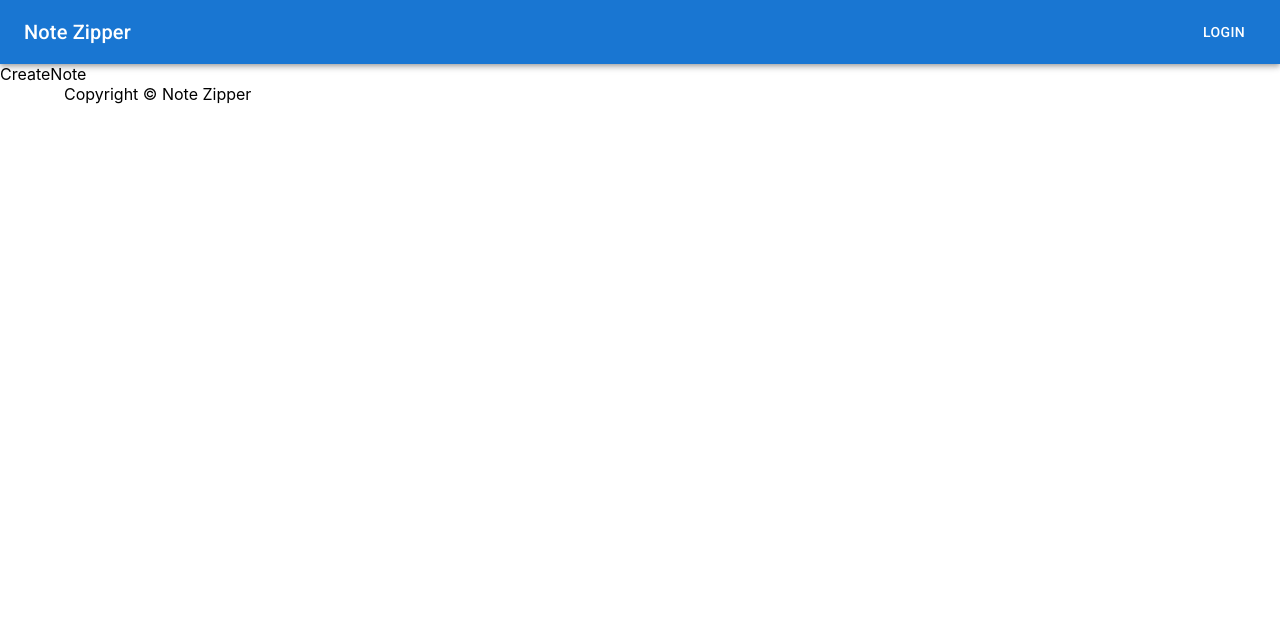
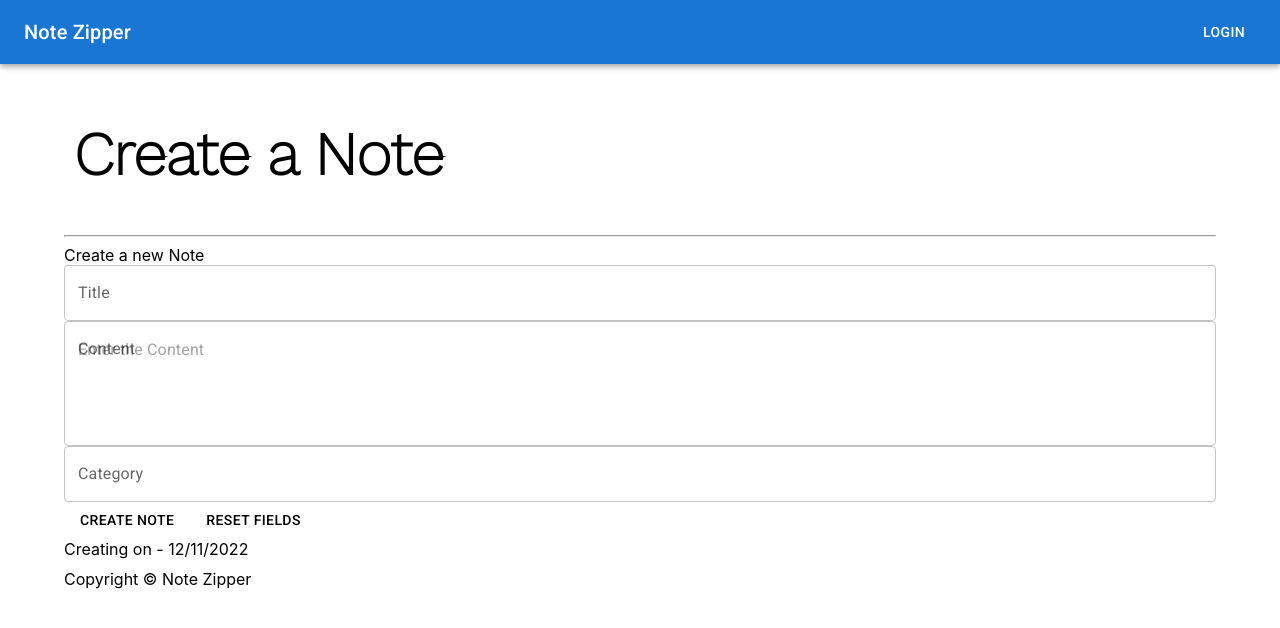
Before and after one commit to Ever-It-Lazy/Material-UI-rebuild, a React (Vite) app in the folder frontend/: page /createnote in a window 1280 px wide. Shown: the top 628 px of the page. Built offline with nearby package versions, Linux system fonts and the light colour scheme.

Commit message:
MUI translation of CreateNote

```diff
--- a/frontend/src/screens/CreateNote/CreateNote.jsx
+++ b/frontend/src/screens/CreateNote/CreateNote.jsx
@@ -1,9 +1,111 @@
-import React from 'react'
+import React, { useState } from 'react'
+import {
+	Button,
+	Box,
+	FormControl,
+	InputLabel,
+	OutlinedInput,
+	TextField,
+	Card, CardHeader, CardContent
+} from '@mui/material';
+import { useDispatch, useSelector } from 'react-redux';
+import { useNavigate } from 'react-router-dom';
+import ErrorMessage from '../../components/ErrorMessage';
+import Loading from '../../components/Loading';
+import MainScreen from '../../components/MainScreen';
+import ReactMarkdown from "react-markdown";
+import { createNoteAction } from '../../actions/noteActions';
 
 const CreateNote = () => {
-  return (
-    <div>CreateNote</div>
-  )
+	const [title, setTitle] = useState("");
+	const [content, setContent] = useState("");
+	const [category, setCategory] = useState("");
+
+	const navigate = useNavigate();
+	const dispatch = useDispatch();
+
+	const noteCreate = useSelector((state) => state.noteCreate);
+	const { loading, error } = noteCreate;
+
+	const submitHandler = (e) => {
+		e.preventDefault();
+		dispatch(createNoteAction(title, content, category));
+		if (!title || !content || !category) return;
+
+		navigate("/mynotes");
+	};
+
+	const resetHandler = () => {
+		setTitle("");
+		setCategory("");
+		setContent("");
+	};
+
+	return (
+		<MainScreen title="Create a Note">
+			<Box>
+				<div>Create a new Note</div>
+				<div>
+					<Box component="form" onSubmit={submitHandler}>
+						{error && <ErrorMessage severity="error">{error}</ErrorMessage>}
+
+						<FormControl fullWidth={true}>
+							<InputLabel htmlFor="title">Title</InputLabel>
+							<OutlinedInput
+								type="title"
+								value={title}
+								placeholder="Enter the title"
+								onChange={(e) => setTitle(e.target.value)}
+							/>
+						</FormControl>
+
+						<FormControl fullWidth={true}>
+							<InputLabel htmlFor="content">Content</InputLabel>
+							<TextField
+								multiline={true}
+								value={content}
+								placeholder="Enter the Content"
+								rows={4}
+								onChange={(e) => setContent(e.target.value)}
+							/>
+						</FormControl>
+
+						{content && (
+							<Card>
+								<CardHeader>Note Preview</CardHeader>
+								<CardContent>
+									<ReactMarkdown>{content}</ReactMarkdown>
+								</CardContent>
+							</Card>
+						)}
+
+						<FormControl fullWidth={true}>
+							<InputLabel htmlFor="category">Category</InputLabel>
+							<OutlinedInput
+								type="category"
+								value={category}
+								placeholder="Enter the Category"
+								onChange={(e) => setCategory(e.target.value)}
+							/>
+						</FormControl>
+
+						{loading && <Loading size={50} />}
+
+						<Button type="submit" variant="primary">
+							Create Note
+						</Button>
+						<Button className="mx-2" onClick={resetHandler} variant="danger">
+							Reset Fields
+						</Button>
+					</Box>
+				</div>
+
+				<div className="text-muted">
+					Creating on - {new Date().toLocaleDateString()}
+				</div>
+			</Box>
+		</MainScreen>
+	)
 }
 
-export default CreateNote
+export default CreateNote;
--- a/frontend/src/screens/RegisterScreen/RegisterScreen.jsx
+++ b/frontend/src/screens/RegisterScreen/RegisterScreen.jsx
@@ -76,8 +76,8 @@ const RegisterScreen = () => {
 				{message && <ErrorMessage severity="error">{message}</ErrorMessage>}
 				{loading && <Loading />}
 				<Box component="form" onSubmit={submitHandler}>
-					<FormControl fullWidth={true} controlId="name">
-						<InputLabel>Name</InputLabel>
+					<FormControl fullWidth={true}>
+						<InputLabel htmlFor="name">Name</InputLabel>
 						<OutlinedInput
 							type="name"
 							value={name}
```
